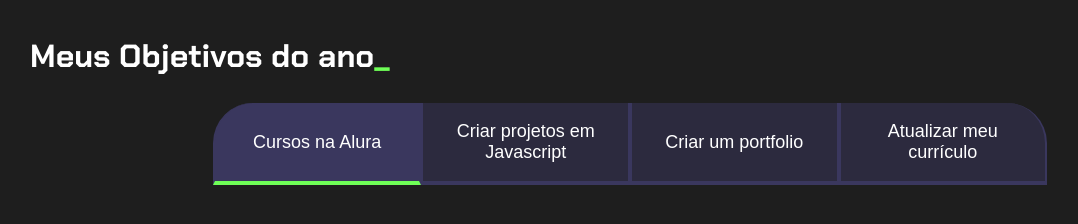
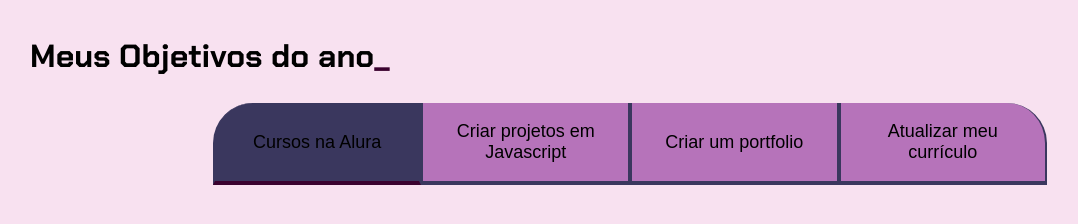
Before and after one commit to IrisLarah/Programa-o-2.0, a plain HTML site: page Iris-programaçao/index.html in a window 1280 px wide. Both pictures are taken after a click on the button "Cursos na Alura". Shown: the whole page, without its empty margins (10-1088 px from the left). Drawn offline with Linux system fonts and the light colour scheme.

Commit message:
Add files via upload

```diff
--- a/Iris-programaçao/main.js
+++ b/Iris-programaçao/main.js
@@ -1,2 +1,11 @@
 const botoes = document.querySelectorAll(".botao");
-console.log(botões)
+
+for(let i=0;i <botoes.length;i++){
+    botoes[i].onclick = function(){
+
+        for(let j=0;j<botoes.length;j++){
+            botoes[j].classList.remove("ativo");
+        }
+        botoes[i].classList.add("ativo");
+    }
+}
--- a/Iris-programaçao/style.css
+++ b/Iris-programaçao/style.css
@@ -1,12 +1,12 @@
 @import url('https://fonts.googleapis.com/css2?family=Chakra+Petch:wght@400;700&display=swap');
 
 :root {
-    --cor-de-fundo: #1E1E1E;
-    --verde: #6FFF57;
-    --branco: #FFFFFF;
+    --cor-de-fundo: #f8e1f0;
+    --verde: #3b022f;
+    --branco: #000000;
     --botao-ativo: #3A375E;
-    --botao-inativo: rgba(58, 55, 94, 0.5);
-    --texto-fundo: rgba(58, 55, 94, 0.3);
+    --botao-inativo: rgba(119, 6, 134, 0.5);
+    --texto-fundo: rgba(195, 0, 255, 0.3);
 }
 
 body {
```
